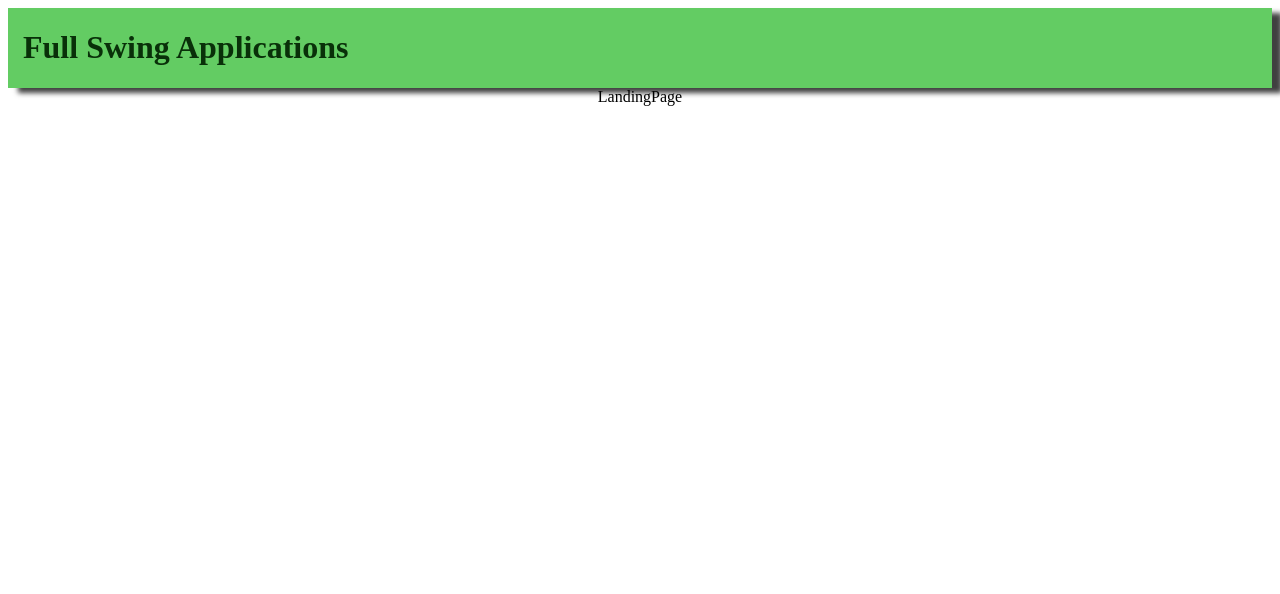
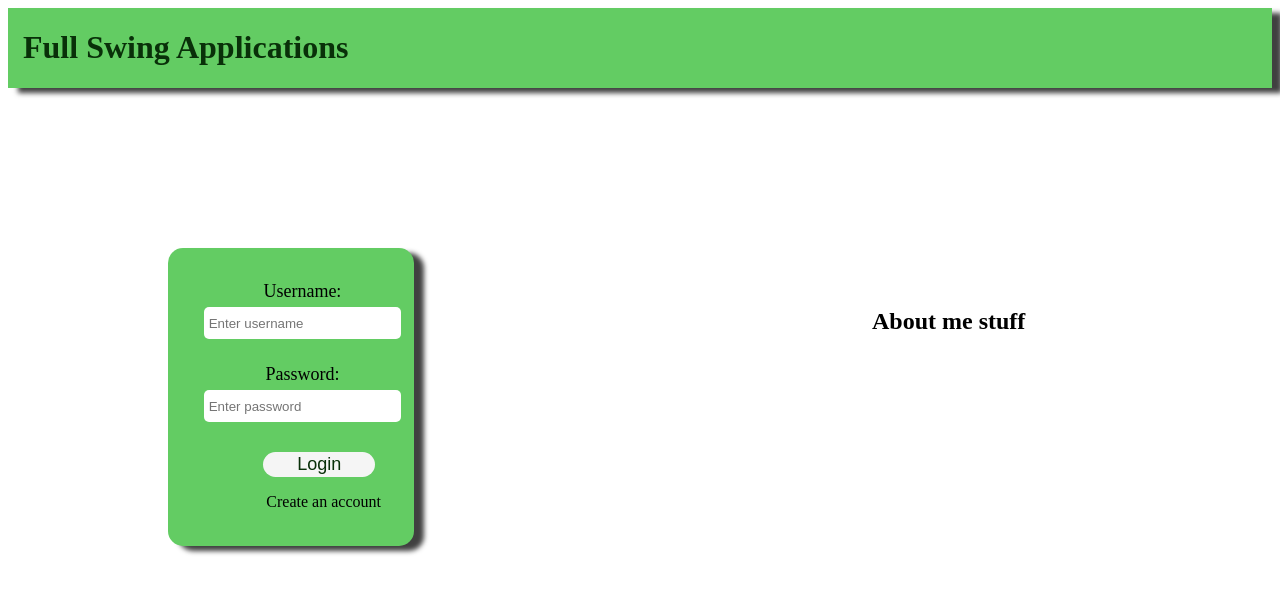
Before and after one commit to tylerletendre98/FullSwingApplication, a React (Create React App) app in the folder FrontEnd/fullswingapplications/: page / in a window 1280 px wide. Shown: the top 594 px of the page. Built offline with nearby package versions, Linux system fonts and the light colour scheme.

Commit message:
changing it around that way on the landing page you have the log in and the registration form depening on the variable creating account conditionally renders the registration form and login form

```diff
--- a/FrontEnd/fullswingapplications/src/App.js
+++ b/FrontEnd/fullswingapplications/src/App.js
@@ -12,6 +12,7 @@ import Clubs from "./Pages/clubs/Clubs";
 function App() {
   const [currentLoggedInUser, setCurrentLoggedInUser] = useState();
   const [clubs, setClubs] = useState()
+  const [creatingAccount,setCreatingAccount] = useState(false)
 
   const createNewUser = (newUser)=>{
     axios.post('http://localhost:5000/api/users/', newUser)
@@ -52,7 +53,12 @@ function App() {
       </div>
       <div>
         <Routes>
-          <Route path="/" element={<LandingPage />} />
+          <Route path="/" element={<LandingPage
+          setCreatingAccount={setCreatingAccount}
+           creatingAccount={creatingAccount}/>}
+           loginUser={loginUser}
+           createNewUser={createNewUser}
+            />
           <Route
             path="/profilePage"
             element={<ProfilePage
--- a/FrontEnd/fullswingapplications/src/Pages/landingPage/LandingPage.jsx
+++ b/FrontEnd/fullswingapplications/src/Pages/landingPage/LandingPage.jsx
@@ -1,9 +1,35 @@
-import React from 'react'
+import React from "react";
+import LoginForm from "../../components/loginForm/LoginForm";
+import RegisterForm from "../../components/registerForm/RegisterForm";
+import "./landingPage.css";
 
-function LandingPage() {
-  return (
-    <div>LandingPage</div>
-  )
+function LandingPage(props) {
+  if (props.creatingAccount === false) {
+    return (
+      <div className="landing-page-container">
+        <div className="landing-page-login">
+          <LoginForm
+            setCreatingAccount={props.setCreatingAccount}
+            loginUser={props.loginUser}
+          />
+        </div>
+        <div className="landing-page-about">
+          <h2>About me stuff</h2>
+        </div>
+      </div>
+    );
+  } else {
+    return (
+      <div className="landing-page-container">
+        <div className="landing-page-registration">
+          <RegisterForm createUser={props.createUser} />
+        </div>
+        <div className="landing-page-about">
+          <h2>About me stuff</h2>
+        </div>
+      </div>
+    );
+  }
 }
 
-export default LandingPage
+export default LandingPage;
--- a/FrontEnd/fullswingapplications/src/Pages/landingPage/landingPage.css
+++ b/FrontEnd/fullswingapplications/src/Pages/landingPage/landingPage.css
@@ -0,0 +1,19 @@
+.landing-page-container {
+  display: flex;
+  width: 100vw;
+}
+
+.landing-page-login {
+  margin-left: 12.5%;
+  margin-top: 20vh;
+}
+
+.landing-page-about {
+  margin-left: 37.5%;
+  margin-top: 25vh;
+}
+
+.landing-page-registration {
+  margin-left: 5%;
+  margin-top: 2.5vh;
+}
--- a/FrontEnd/fullswingapplications/src/components/loginForm/LoginForm.jsx
+++ b/FrontEnd/fullswingapplications/src/components/loginForm/LoginForm.jsx
@@ -4,18 +4,16 @@ import { Link } from "react-router-dom";
 import "./loginForm.css";
 
 function LoginForm(props) {
+  const [username, setUsername] = useState();
+  const [password, setPassword] = useState();
 
-  const [username, setUsername] = useState()
-  const [password, setPassword] = useState()
-
-
-  const handleSubmit = ()=>{
+  const handleSubmit = () => {
     const requestingUser = {
-      username:username,
-      password:password
-    }
-    props.loginUser(requestingUser)
-  }
+      username: username,
+      password: password,
+    };
+    props.loginUser(requestingUser);
+  };
 
   return (
     <div className="form-container">
@@ -24,30 +22,32 @@ function LoginForm(props) {
           <label htmlFor="">Username:</label>
         </div>
         <div>
-          <input type="text"
-          placeholder="Enter username"
-          value={username}
-          onChange={(e)=> setUsername(e.target.value)}/>
+          <input
+            type="text"
+            placeholder="Enter username"
+            value={username}
+            onChange={(e) => setUsername(e.target.value)}
+          />
         </div>
         <div className="form-label">
           <label htmlFor="">Password:</label>
         </div>
         <div>
-          <input type="password"
+          <input
+            type="password"
             placeholder="Enter password"
             value={password}
-            onChange={(e)=> setPassword(e.target.value)}/>
+            onChange={(e) => setPassword(e.target.value)}
+          />
         </div>
       </div>
       <div className="form-button">
         <Link to="/profilePage">
-          <button onClick={()=>handleSubmit()}>Login</button>
+          <button onClick={() => handleSubmit()}>Login</button>
         </Link>
       </div>
       <div className="form-registration">
-        <Link to="/registrationPage">
-          <p>Create an account</p>
-        </Link>
+        <p onClick={() => props.setCreatingAccount(true)}>Create an account</p>
       </div>
     </div>
   );
--- a/FrontEnd/fullswingapplications/src/components/loginForm/loginForm.css
+++ b/FrontEnd/fullswingapplications/src/components/loginForm/loginForm.css
@@ -42,4 +42,5 @@
 
 .form-registration {
   margin-left: 19%;
+  cursor: pointer;
 }
--- a/FrontEnd/fullswingapplications/src/components/registerForm/registerForm.css
+++ b/FrontEnd/fullswingapplications/src/components/registerForm/registerForm.css
@@ -7,6 +7,7 @@
   padding-bottom: 25px;
   border-radius: 25px;
   margin-top: 15vh;
+  cursor: pointer;
 }
 
 .form-body {
```
